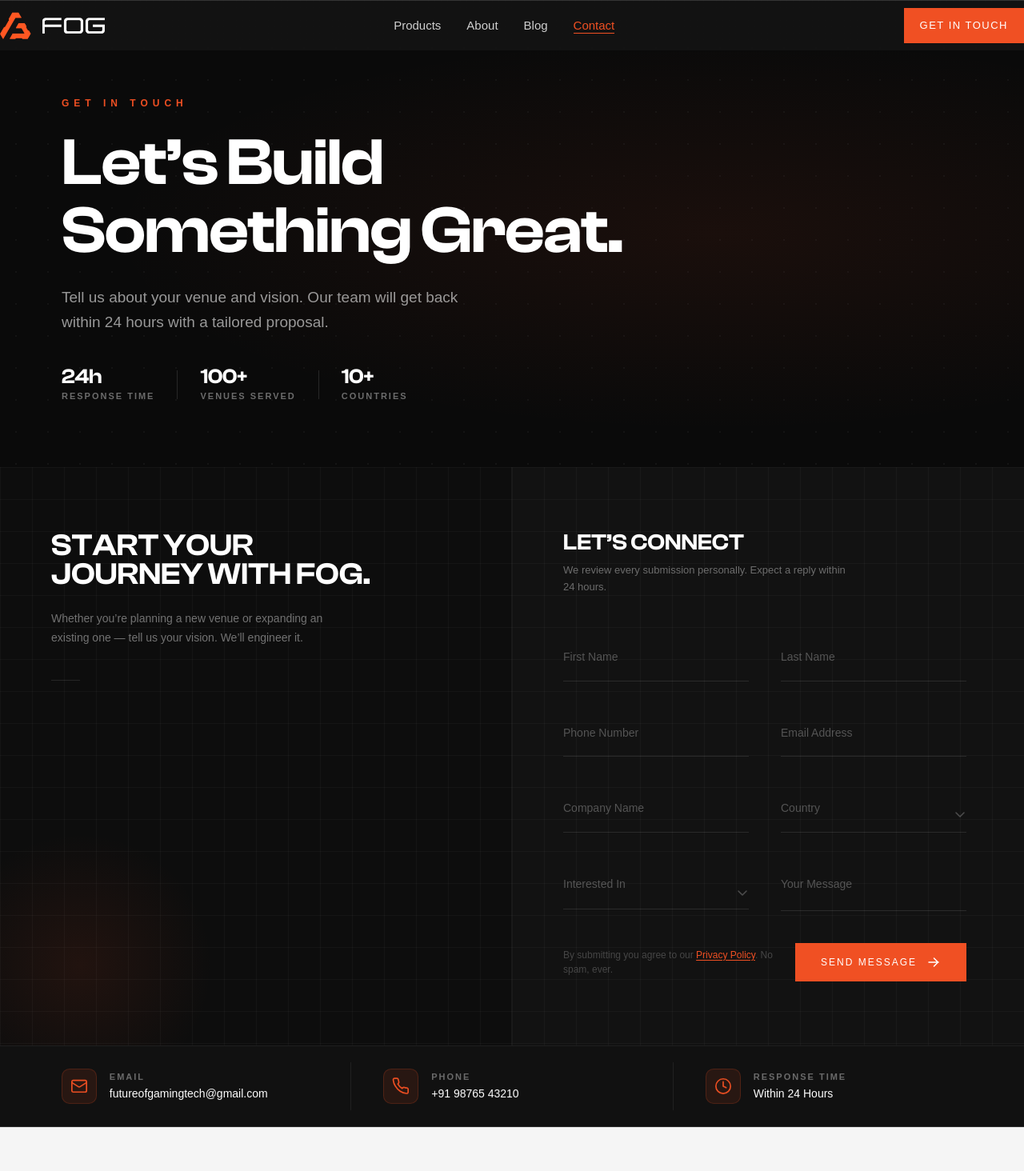
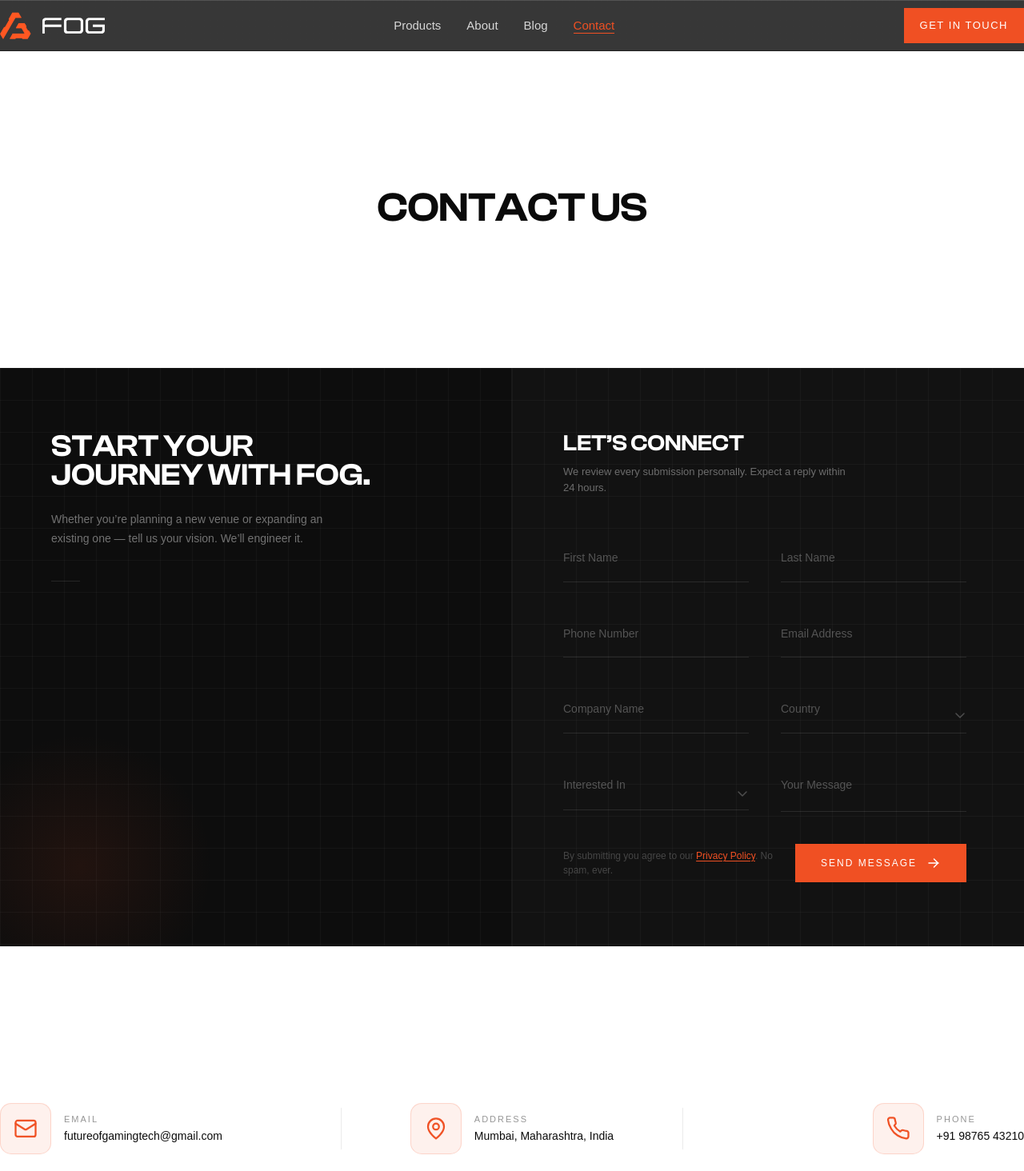
Before and after one commit to anusha342/fog-website-redesign, a Next.js app: page /contact in a window 1280 px wide. Shown: the top 1464 px of the page at 80% size. Built offline with nearby package versions, Linux system fonts and the light colour scheme; a web font is replaced by a local one.

Commit message:
style(contact): hero section modified, infor strip modified

```diff
--- a/app/contact/ContactClient.tsx
+++ b/app/contact/ContactClient.tsx
@@ -28,34 +28,18 @@
 
       {/* ── HERO ── */}
       <header className={styles.hero}>
-        <div className={styles.heroBg} aria-hidden="true" />
-        <div className={styles.heroOverlay} aria-hidden="true" />
-        <div className={styles.heroGrid} aria-hidden="true" />
+        {/* Centered text content */}
         <div className={styles.heroContent}>
-          <span className={styles.heroEyebrow} data-reveal>Get In Touch</span>
-          <h1 className={styles.heroTitle} data-reveal data-reveal-delay="0.1">
-            Let&rsquo;s Build<br />Something Great.
-          </h1>
-          <p className={styles.heroDesc} data-reveal data-reveal-delay="0.15">
-            Tell us about your venue and vision. Our team will get back within 24 hours with a tailored proposal.
-          </p>
-          <div className={styles.heroMeta} data-reveal data-reveal-delay="0.2">
-            <div className={styles.heroStat}>
-              <span className={styles.heroStatNum}>24h</span>
-              <span className={styles.heroStatLbl}>Response time</span>
-            </div>
-            <div className={styles.heroStatSep} aria-hidden="true" />
-            <div className={styles.heroStat}>
-              <span className={styles.heroStatNum}>100+</span>
-              <span className={styles.heroStatLbl}>Venues served</span>
-            </div>
-            <div className={styles.heroStatSep} aria-hidden="true" />
-            <div className={styles.heroStat}>
-              <span className={styles.heroStatNum}>10+</span>
-              <span className={styles.heroStatLbl}>Countries</span>
-            </div>
+          {/* <p className={styles.heroEyebrow}>Get In Touch</p> */}
+          <h1 className={styles.heroTitle}>Contact Us</h1>
+        </div>
+
+        {/* Scroll cue */}
+        {/* <div className={styles.heroScrollIndicator} aria-hidden="true">
+          <div className={styles.heroScrollLine}>
+            <div className={styles.heroScrollDot} />
           </div>
-        </div>
+        </div> */}
       </header>
 
       {/* ── GET IN TOUCH FORM ── */}
@@ -64,35 +48,44 @@
       {/* ── INFO STRIP ── */}
       <div className={styles.infoStrip} data-reveal>
         <div className={styles.infoInner}>
+
+          {/* Email — left */}
           <a href="mailto:futureofgamingtech@gmail.com" className={styles.infoCard}>
             <div className={styles.infoIcon} aria-hidden="true">
-              <svg width="22" height="22" viewBox="0 0 24 24" fill="none" stroke="currentColor" strokeWidth="1.8" strokeLinecap="round" strokeLinejoin="round"><rect width="20" height="16" x="2" y="4" rx="2"/><path d="m22 7-8.97 5.7a1.94 1.94 0 0 1-2.06 0L2 7"/></svg>
+              <svg width="30" height="30" viewBox="0 0 24 24" fill="none" stroke="currentColor" strokeWidth="1.8" strokeLinecap="round" strokeLinejoin="round"><rect width="20" height="16" x="2" y="4" rx="2"/><path d="m22 7-8.97 5.7a1.94 1.94 0 0 1-2.06 0L2 7"/></svg>
             </div>
             <div className={styles.infoText}>
               <span className={styles.infoLabel}>Email</span>
               <span className={styles.infoVal}>futureofgamingtech@gmail.com</span>
             </div>
           </a>
+
           <div className={styles.infoDivider} aria-hidden="true" />
-          <a href="tel:+919876543210" className={styles.infoCard}>
+
+          {/* Address — centre */}
+          <div className={`${styles.infoCard} ${styles.infoCardCenter} ${styles.infoCardPlain}`}>
             <div className={styles.infoIcon} aria-hidden="true">
-              <svg width="22" height="22" viewBox="0 0 24 24" fill="none" stroke="currentColor" strokeWidth="1.8" strokeLinecap="round" strokeLinejoin="round"><path d="M22 16.92v3a2 2 0 0 1-2.18 2 19.79 19.79 0 0 1-8.63-3.07A19.5 19.5 0 0 1 4.69 12 19.79 19.79 0 0 1 1.63 3.4 2 2 0 0 1 3.6 1.22h3a2 2 0 0 1 2 1.72 12.84 12.84 0 0 0 .7 2.81 2 2 0 0 1-.45 2.11L7.91 9a16 16 0 0 0 6 6l.92-.92a2 2 0 0 1 2.11-.45 12.84 12.84 0 0 0 2.81.7A2 2 0 0 1 22 16.92z"/></svg>
+              <svg width="30" height="30" viewBox="0 0 24 24" fill="none" stroke="currentColor" strokeWidth="1.8" strokeLinecap="round" strokeLinejoin="round"><path d="M20 10c0 6-8 12-8 12S4 16 4 10a8 8 0 0 1 16 0z"/><circle cx="12" cy="10" r="3"/></svg>
+            </div>
+            <div className={styles.infoText}>
+              <span className={styles.infoLabel}>Address</span>
+              <span className={styles.infoVal}>Mumbai, Maharashtra, India</span>
+            </div>
+          </div>
+
+          <div className={styles.infoDivider} aria-hidden="true" />
+
+          {/* Phone — right */}
+          <a href="tel:+919876543210" className={`${styles.infoCard} ${styles.infoCardRight}`}>
+            <div className={styles.infoIcon} aria-hidden="true">
+              <svg width="30" height="30" viewBox="0 0 24 24" fill="none" stroke="currentColor" strokeWidth="1.8" strokeLinecap="round" strokeLinejoin="round"><path d="M22 16.92v3a2 2 0 0 1-2.18 2 19.79 19.79 0 0 1-8.63-3.07A19.5 19.5 0 0 1 4.69 12 19.79 19.79 0 0 1 1.63 3.4 2 2 0 0 1 3.6 1.22h3a2 2 0 0 1 2 1.72 12.84 12.84 0 0 0 .7 2.81 2 2 0 0 1-.45 2.11L7.91 9a16 16 0 0 0 6 6l.92-.92a2 2 0 0 1 2.11-.45 12.84 12.84 0 0 0 2.81.7A2 2 0 0 1 22 16.92z"/></svg>
             </div>
             <div className={styles.infoText}>
               <span className={styles.infoLabel}>Phone</span>
               <span className={styles.infoVal}>+91 98765 43210</span>
             </div>
           </a>
-          <div className={styles.infoDivider} aria-hidden="true" />
-          <div className={`${styles.infoCard} ${styles.infoCardPlain}`}>
-            <div className={styles.infoIcon} aria-hidden="true">
-              <svg width="22" height="22" viewBox="0 0 24 24" fill="none" stroke="currentColor" strokeWidth="1.8" strokeLinecap="round" strokeLinejoin="round"><circle cx="12" cy="12" r="10"/><path d="M12 6v6l4 2"/></svg>
-            </div>
-            <div className={styles.infoText}>
-              <span className={styles.infoLabel}>Response Time</span>
-              <span className={styles.infoVal}>Within 24 Hours</span>
-            </div>
-          </div>
+
         </div>
       </div>
 
--- a/app/contact/contact.module.css
+++ b/app/contact/contact.module.css
@@ -1,159 +1,154 @@
 .contactPage {
-  background: #0a0a0a;
-  color: #ffffff;
+  background: #ffffff;
+  color: #0a0a0a;
   overflow-x: hidden;
 }
 
 /* ── HERO ── */
+/* White version of the blog hero — same dimensions, no photo, dark text */
 .hero {
   position: relative;
-  width: 100%;
-  min-height: 62vh;
+  width: 100vw;
+  height: 50vh;
+  min-height: 320px;
+  margin-top: 60px; /* navbar clearance */
+  background: #ffffff;
   display: flex;
   flex-direction: column;
   justify-content: center;
-  align-items: flex-start;
+  align-items: center;
+  text-align: center;
   overflow: hidden;
-  padding: 0 clamp(24px, 6vw, 96px);
-}
-
-.heroBg {
-  position: absolute;
-  inset: 0;
-  background: #0a0a0a;
-  z-index: 1;
-}
-
-.heroOverlay {
-  position: absolute;
-  inset: 0;
-  background: radial-gradient(ellipse at 70% 50%, rgba(240, 80, 35, 0.07) 0%, transparent 60%);
-  z-index: 2;
-}
-
-.heroGrid {
-  position: absolute;
-  inset: 0;
-  z-index: 2;
-  background-image: radial-gradient(circle, rgba(255,255,255,0.04) 1px, transparent 1px);
-  background-size: 40px 40px;
-  pointer-events: none;
 }
 
 .heroContent {
   position: relative;
-  z-index: 3;
-  max-width: 800px;
-  padding-top: 120px;
-  padding-bottom: 80px;
+  z-index: 2;
+  display: flex;
+  flex-direction: column;
+  align-items: center;
+  padding: 0 clamp(24px, 6vw, 96px);
+  max-width: 860px;
 }
 
+/* Eyebrow — XS spec: GoogleSans 500, 4px tracking, orange (unchanged on white) */
 .heroEyebrow {
-  display: block;
-  font-size: 12px;
-  font-weight: 700;
+  font-family: 'GoogleSans', sans-serif;
+  font-size: clamp(10px, 1vw, 13px);
+  font-weight: 500;
+  letter-spacing: 4px;
   text-transform: uppercase;
-  letter-spacing: 6px;
-  color: var(--accent);
-  margin-bottom: 24px;
+  color: var(--accent, #F05023);
+  margin: 0 0 14px;
+  line-height: 1;
 }
 
+/* H1 — design-CLAUDE.md §H1: ClashDisplay 700, dark on white */
 .heroTitle {
-  font-family: 'ClashDisplay', 'GoogleSans', sans-serif;
-  font-size: clamp(44px, 6.5vw, 88px);
+  font-family: 'ClashDisplay', sans-serif;
+  font-size: clamp(28px, 4vw, 56px);
   font-weight: 700;
-  line-height: 1.02;
-  letter-spacing: -1.5px;
-  color: #ffffff;
-  margin: 0 0 24px;
+  line-height: 1.05;
+  letter-spacing: -0.5px;
+  text-transform: uppercase;
+  color: #0a0a0a;
+  margin: 0;
 }
 
-.heroDesc {
-  font-size: clamp(15px, 1.6vw, 19px);
-  font-weight: 300;
-  line-height: 1.65;
-  color: rgba(255,255,255,0.58);
-  max-width: 520px;
-  margin: 0 0 40px;
+/* Scroll indicator — dark variant for white bg */
+.heroScrollIndicator {
+  position: absolute;
+  bottom: 28px;
+  left: 50%;
+  transform: translateX(-50%);
+  z-index: 3;
 }
-
-.heroMeta {
-  display: flex;
-  align-items: center;
-  gap: 28px;
+.heroScrollLine {
+  width: 2px;
+  height: 52px;
+  background: rgba(0,0,0,0.12);
+  position: relative;
+  overflow: hidden;
+  border-radius: 1px;
 }
-
-.heroStat {
-  display: flex;
-  flex-direction: column;
-  gap: 3px;
+.heroScrollDot {
+  position: absolute;
+  top: -9px;
+  left: 0;
+  width: 2px;
+  height: 9px;
+  background: var(--accent, #F05023);
+  border-radius: 1px;
+  animation: contactScrollDot 1.6s ease-in-out infinite;
 }
-
-.heroStatNum {
-  font-family: 'ClashDisplay', 'GoogleSans', sans-serif;
-  font-size: 26px;
-  font-weight: 700;
-  color: #ffffff;
-  line-height: 1;
-  letter-spacing: -0.5px;
+@keyframes contactScrollDot {
+  0%   { top: -9px; opacity: 1;   }
+  80%  {            opacity: 0.6; }
+  100% { top: 52px; opacity: 0;   }
 }
-
-.heroStatLbl {
-  font-size: 11px;
-  font-weight: 600;
-  text-transform: uppercase;
-  letter-spacing: 2px;
-  color: rgba(255,255,255,0.4);
-}
-
-.heroStatSep {
-  width: 1px;
-  height: 36px;
-  background: rgba(255,255,255,0.12);
+@media (prefers-reduced-motion: reduce) {
+  .heroScrollDot { animation: none; top: 22px; opacity: 0.5; }
 }
 
 /* ── INFO STRIP ── */
 .infoStrip {
-  background: #111;
-  border-top: 1px solid rgba(255,255,255,0.06);
-  border-bottom: 1px solid rgba(255,255,255,0.06);
-  padding: 0 clamp(24px, 6vw, 96px);
+  background: #ffffff;
+  border-top: 1px solid rgba(0,0,0,0.08);
+  border-bottom: 1px solid rgba(0,0,0,0.08);
+  width: 100vw;
+  height: 455.5px;
+  padding: 0;
+  display: flex;
+  align-items: center;
 }
 
 .infoInner {
   max-width: 1440px;
+  width: 100%;
   margin: 0 auto;
-  display: flex;
-  align-items: stretch;
+  display: grid;
+  grid-template-columns: 1fr auto 1fr auto 1fr;
+  align-items: center;
 }
 
+/* Email — left-aligned */
 .infoCard {
-  flex: 1;
   display: flex;
   align-items: center;
   gap: 16px;
   padding: 28px 0;
   text-decoration: none;
   transition: opacity 0.2s;
+  justify-content: flex-start;
 }
-.infoCard:hover { opacity: 0.75; }
+.infoCard:hover { opacity: 0.7; }
+
+/* Address — centred */
+.infoCardCenter {
+  justify-content: center;
+}
+
+/* Phone — right-aligned */
+.infoCardRight {
+  justify-content: flex-end;
+}
 
 .infoCardPlain { cursor: default; }
 .infoCardPlain:hover { opacity: 1; }
 
 .infoDivider {
   width: 1px;
-  background: rgba(255,255,255,0.07);
-  margin: 20px 40px;
+  height: 52px;
+  background: rgba(0,0,0,0.08);
   flex-shrink: 0;
 }
 
 .infoIcon {
-  width: 44px;
-  height: 44px;
-  border-radius: 10px;
-  background: rgba(240, 80, 35, 0.1);
-  border: 1px solid rgba(240, 80, 35, 0.2);
+  width: 64px;
+  height: 64px;
+  border-radius: 14px;
+  background: rgba(240, 80, 35, 0.08);
+  border: 1px solid rgba(240, 80, 35, 0.18);
   display: flex;
   align-items: center;
   justify-content: center;
@@ -168,17 +163,19 @@
 }
 
 .infoLabel {
+  font-family: 'GoogleSans', sans-serif;
   font-size: 11px;
-  font-weight: 700;
+  font-weight: 500;
   text-transform: uppercase;
   letter-spacing: 2px;
-  color: rgba(255,255,255,0.38);
+  color: rgba(0,0,0,0.42);
 }
 
 .infoVal {
+  font-family: 'GoogleSans', sans-serif;
   font-size: 14px;
   font-weight: 500;
-  color: #ffffff;
+  color: #0a0a0a;
 }
 
 /* ── GET IN TOUCH SECTION ── */
```
Also changed, not shown: 1 other file (tests, documents, lock files or other folders).
